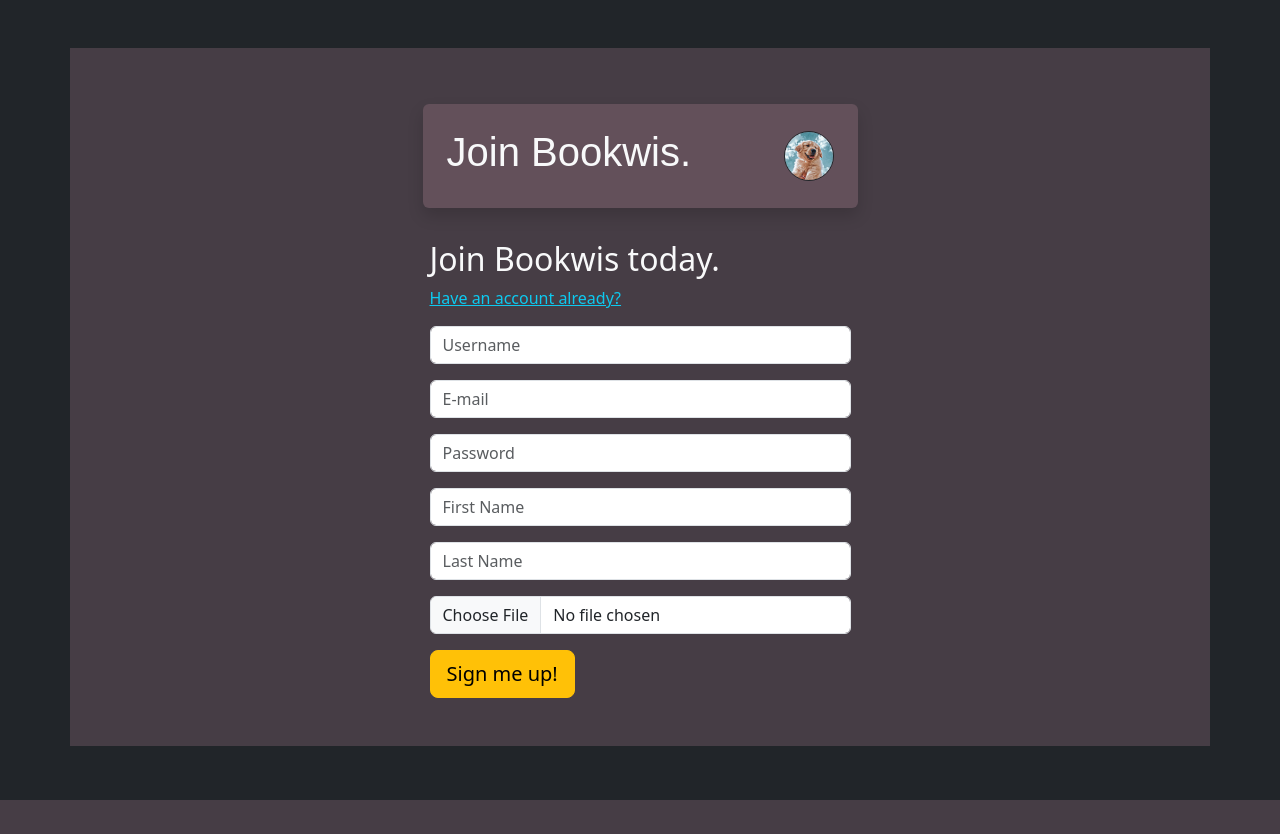
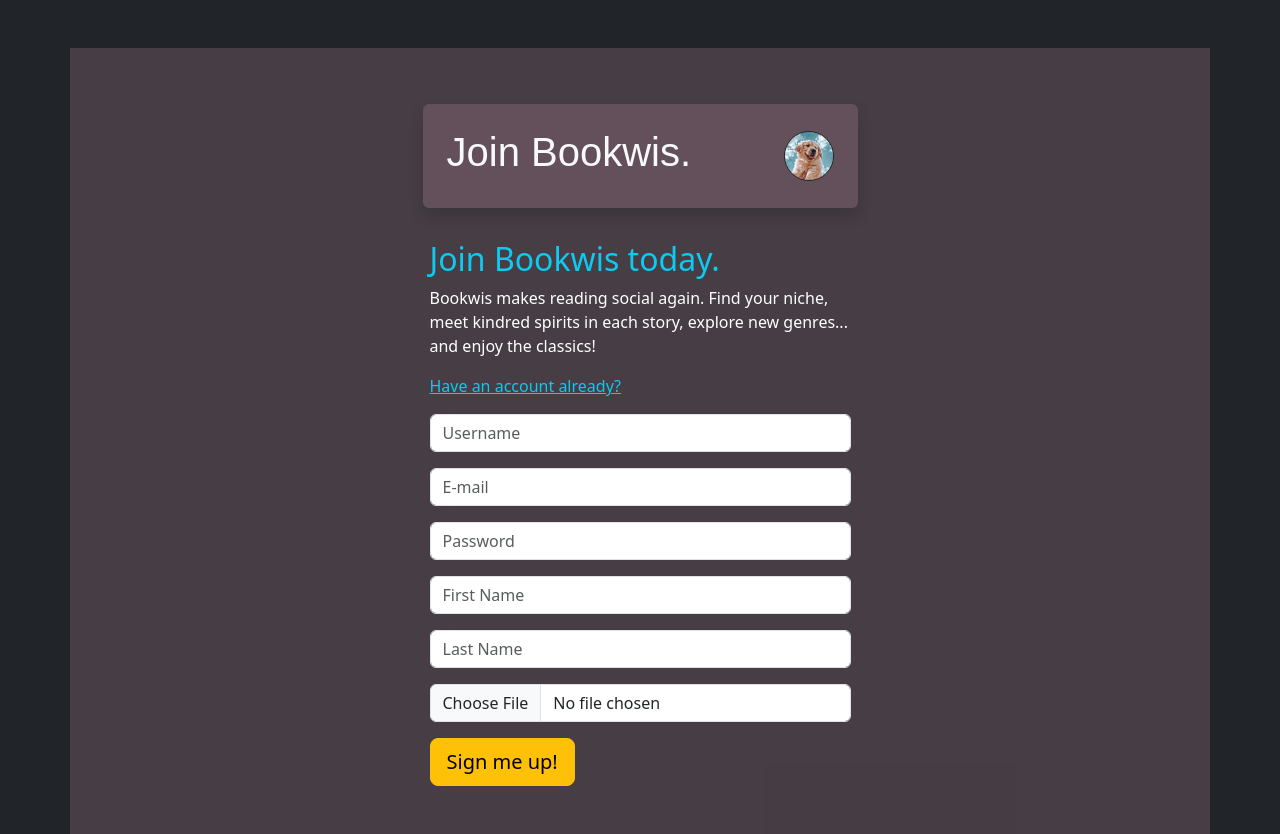
Before and after one commit to samiesmilz/bookwis, a Flask app: page /signup in a window 1280 px wide. Before the commit the page ends 800 px from the top, so only its background shows below. Run offline with Flask 3, Linux system fonts and the light colour scheme; some libraries are stand-ins or nearby versions; some web fonts are replaced.

Commit message:
add blurb

```diff
--- a/templates/signup.html
+++ b/templates/signup.html
@@ -19,7 +19,11 @@
   </div>
   <div class="row justify-content-md-center">
     <div class="col-md-7 col-lg-5 mt-4">
-      <h2 class="text-light">Join Bookwis today.</h2>
+      <h2 class="text-info">Join Bookwis today.</h2>
+      <p>
+        Bookwis makes reading social again. Find your niche, meet kindred
+        spirits in each story, explore new genres... and enjoy the classics!
+      </p>
       <p class="text-info">
         <a class="text-info" href="/login">Have an account already?</a>
       </p>
```
Also changed, not shown: templates/login.html (+6 -1 lines).
